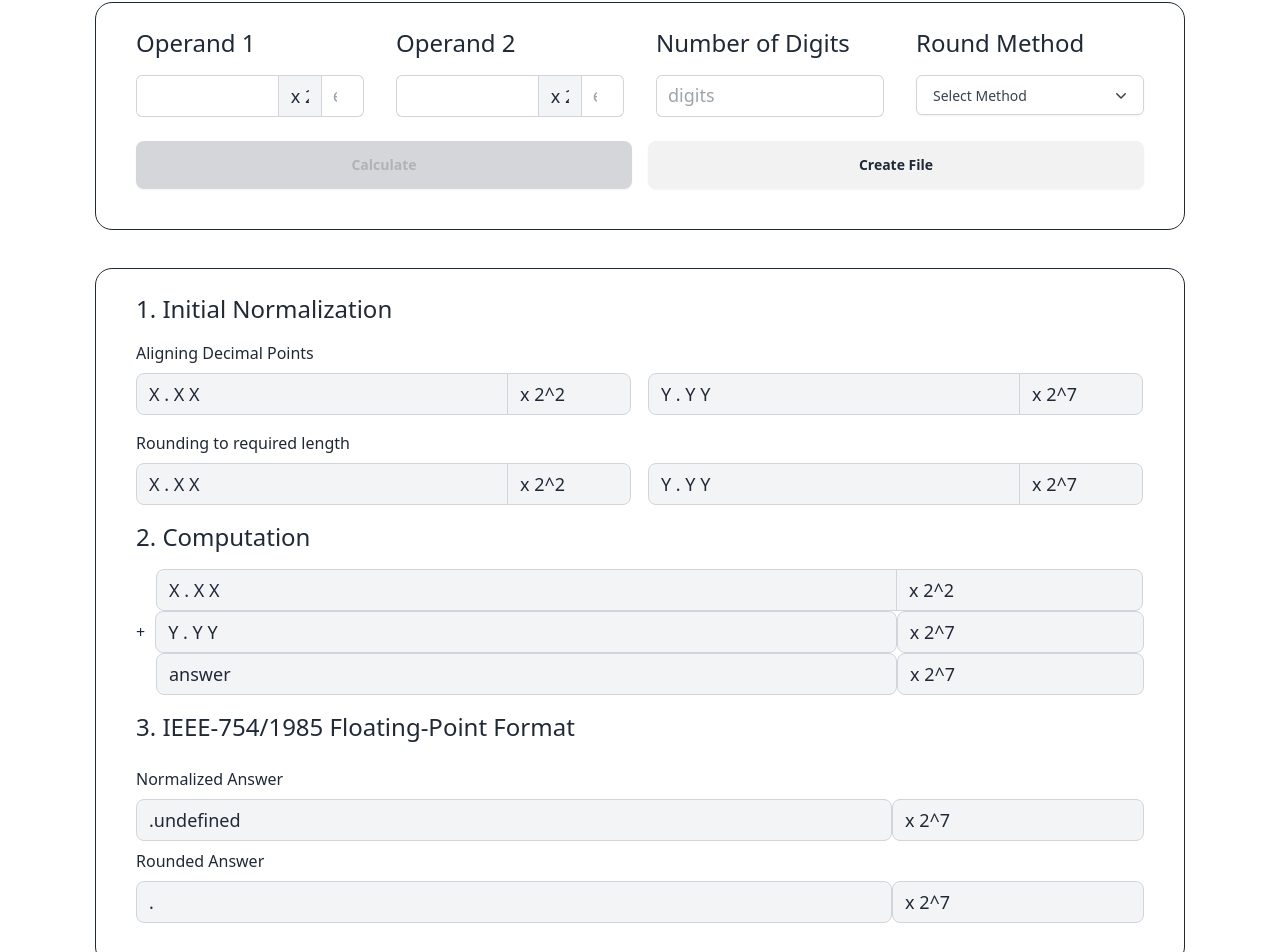
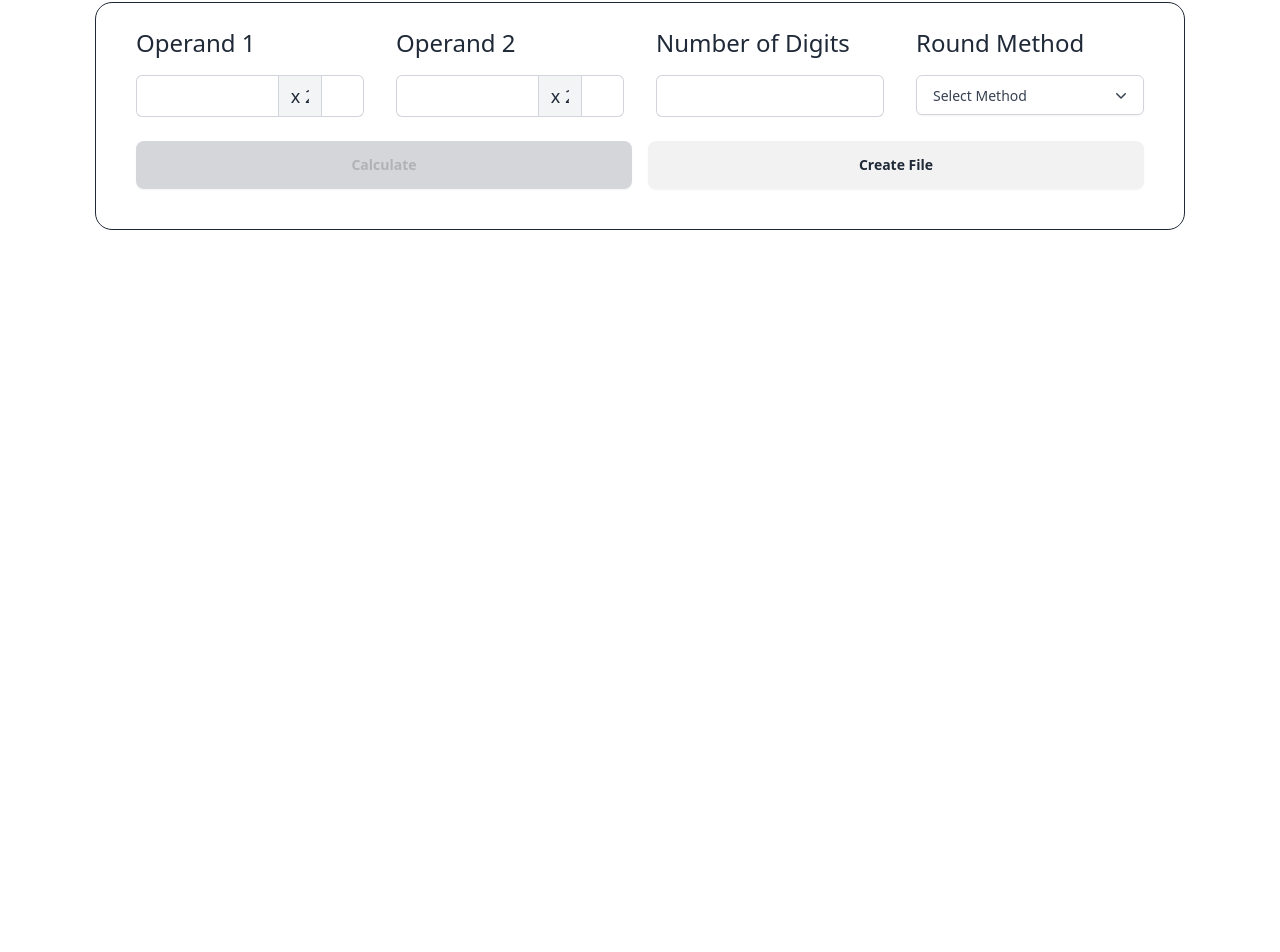
Before and after one commit to airemcs/ieee-754, a React (Vite) app: page / in a window 1280 px wide. Shown: the part 114-1066 px from the top of the page. After the commit the page ends 800 px from the top, so only its background shows below. Built offline with nearby package versions, Linux system fonts and the light colour scheme; what tailwindcss-opentype would draw is missing.

Commit message:
Frontend Readjustment

```diff
--- a/src/components/Input.jsx
+++ b/src/components/Input.jsx
@@ -3,6 +3,7 @@ import Output from './Output';
 import CreateFile from './CreateFile';
 
 export default function Input() {
+
   const [isOpen, setIsOpen] = useState(false);
   const [selectedOption, setSelectedOption] = useState(null);
   const [operand1, setOperand1] = useState('');
@@ -12,6 +13,7 @@ export default function Input() {
   const [numberOfDigits, setNumberOfDigits] = useState('');
   const [roundMethod, setRoundMethod] = useState('');
   const [errors, setErrors] = useState({ operand1: false, operand2: false });
+  const [showOutput, setShowOutput] = useState(false);
   const [normalizedValues, setNormalizedValues] = useState({
     operand1Normalized: '',
     operand1Exponent: '',
@@ -180,6 +182,9 @@ export default function Input() {
         operand2Normalized,
         operand2Exponent: maxExponent
       });
+      setShowOutput(true);
+    } else {
+      setShowOutput(false);
     }
   };
 
@@ -233,43 +238,47 @@ export default function Input() {
 
   <div className="lg:grid lg:grid-cols-12 lg:gap-8 lg:mb-4">
 
-    <div className="w-full mb-2 lg:mb-0 col-span-3 mb-4 lg:mb-0">
+    <div className="w-full col-span-3 mb-4 lg:mb-0">
       <label htmlFor="" className="block text-xl lg:text-2xl font-medium mb-2 lg:mb-4">Operand 1</label>
       <div className="join w-full">
         <input type="text" placeholder="" value={operand1} onChange={(e) => setOperand1(e.target.value)}
         className={`join-item w-full text-lg rounded-md py-1.5 px-3 ring-1 ring-inset ${errors.operand1 ? 'ring-red-500' : 'ring-gray-300'}`}/>
-        <input type="text" id="" aria-label="" value="x 2" disabled
+        <input type="text" id="" aria-label="" value="x 2 ^" disabled
         className="join-item w-1/4 text-lg rounded-lg py-1.5 px-3 bg-gray-100 border border-gray-300 cursor-not-allowed"/>
-        <input id="" name="" type="number" placeholder="exponent" value={operand1Exponent}
+        <input id="" name="" type="number" placeholder="" value={operand1Exponent}
           onChange={(e) => setOperand1Exponent(e.target.value)}
-          className="join-item w-1/2 lg:w-1/4 text-lg pb-2 rounded-md py-1.5 px-3 ring-1 ring-inset ring-gray-300"/>
+          className="join-item w-1/4 lg:w-1/4 text-lg pb-2 rounded-md py-1.5 px-3 ring-1 ring-inset ring-gray-300"/>
       </div>
     </div>
-    <div className="w-full mb-2 lg:mb-0 col-span-3 mb-4 lg:mb-0">
+
+    <div className="w-full col-span-3 mb-4 lg:mb-0">
       <label htmlFor="" className="block text-xl lg:text-2xl font-medium mb-2 lg:mb-4">Operand 2</label>
       <div className="join w-full">
         <input type="text" placeholder="" value={operand2} onChange={(e) => setOperand2(e.target.value)}
         className={`join-item w-full text-lg rounded-md py-1.5 px-3 ring-1 ring-inset ${errors.operand2 ? 'ring-red-500' : 'ring-gray-300'}`} />
-        <input type="text" id="" aria-label="" value="x 2" disabled
+        <input type="text" id="" aria-label="" value="x 2 ^" disabled
         className="join-item w-1/4 text-lg rounded-lg py-1.5 px-3 bg-gray-100 border border-gray-300 cursor-not-allowed"/>
-        <input id="" name="" type="number" placeholder="exponent" value={operand2Exponent}
+        <input id="" name="" type="number" placeholder="" value={operand2Exponent}
           onChange={(e) => setOperand2Exponent(e.target.value)}
-          className="join-item w-1/2 lg:w-1/4 text-lg pb-2 rounded-md py-1.5 px-3 ring-1 ring-inset ring-gray-300"/>
+          className="join-item w-1/4 lg:w-1/4 text-lg pb-2 rounded-md py-1.5 px-3 ring-1 ring-inset ring-gray-300"/>
       </div>
     </div>
+
     <div className="w-full mb-2 lg:mb-0 col-span-3">
       <label htmlFor="" className="block text-xl lg:text-2xl font-medium mb-2 lg:mb-4">Number of Digits</label>
       <div className="join w-full">
-      <input name="" type="number" placeholder="digits" value={numberOfDigits} onChange={handleNumberOfDigitsChange}
+      <input name="" type="number" placeholder="" value={numberOfDigits} onChange={handleNumberOfDigitsChange}
        className="join-item w-full lg:w-full text-lg pb-2 rounded-md py-1.5 px-3 ring-1 ring-inset ring-gray-300"/>
       </div>
     </div>
+
     <div className="w-full mb-2 lg:mb-0 col-span-3">
 
       <label htmlFor="" className="block text-xl lg:text-2xl font-medium mb-2 lg:mb-4">Round Method</label>
       <div className="join w-full relative mb-2 lg:mb-0">
 
       <div className="relative inline-block text-left w-full">
+
         <button type="button" id="menu-button" aria-expanded="true" aria-haspopup="true" onClick={toggleDropdown}
           className="join-item pt-2.5 h-full inline-flex w-full justify-between rounded-md border border-gray-300 shadow-sm px-4 py-2 bg-white text-sm font-medium text-gray-700 hover:bg-gray-50 focus:outline-none">
           {selectedOption || 'Select Method'}
@@ -277,6 +286,7 @@ export default function Input() {
             <path fillRule="evenodd" d="M5.23 7.21a.75.75 0 011.06-.02l3.72 3.79 3.72-3.79a.75.75 0 111.08 1.04l-4.25 4.33a.75.75 0 01-1.08 0l-4.25-4.33a.75.75 0 01-.02-1.06z" clipRule="evenodd" />
           </svg>
         </button>
+
         {isOpen && (
           <div role="menu" aria-orientation="vertical" aria-labelledby="menu-button"
             className="origin-top-right absolute right-0 mt-2 w-full rounded-md shadow-lg bg-white ring-1 ring-black ring-opacity-5 focus:outline-none">
@@ -288,10 +298,12 @@ export default function Input() {
             </div>
           </div>
         )}
-        </div>
-      </div>
+
       </div>
 
+    </div>
+
+  </div>
   </div>
 
     <div className="flex justify-center space-x-4">
@@ -313,12 +325,13 @@ export default function Input() {
       applyRounding={applyRounding}
       normalizeResult={normalizeResult}/>
     </div>
+
   </div>
   </div>
   </div>
 
-  <Output
-          operand1={operand1}
+  {showOutput && (
+          <Output operand1={operand1}
           operand2={operand2}
           operand1ExponentO={operand1Exponent}
           operand2ExponentO={operand2Exponent}
@@ -333,8 +346,9 @@ export default function Input() {
           getCarry={getCarry}
           addBinary={addBinary}
           applyRounding={applyRounding}
-          normalizeResult={normalizeResult}
-        />
+          normalizeResult={normalizeResult} />
+        )}
+
   </>
   )
 }
--- a/src/components/Output.jsx
+++ b/src/components/Output.jsx
@@ -14,72 +14,82 @@ export default function Output({operand1Normalized,operand1Exponent,operand2Norm
             <label htmlFor="">Aligning Decimal Points</label>
             <div className="lg:flex justify-center space-y-4 lg:space-y-0 lg:space-x-4 mb-2">
               <div className="join flex-1">
-                <input type="text" value={operand1Normalized || "X . X X"} disabled
+                <input type="text" value={operand1Normalized || ""} disabled
                   className="join-item w-3/4 text-lg rounded-lg py-1.5 px-3 bg-gray-100 border border-gray-300 cursor-not-allowed" />
-                <input type="text" value={operand1Exponent ? `x 2^${operand1Exponent}` : "x 2^2"} disabled
+                <input type="text" value={operand1Exponent ? `x 2^${operand1Exponent}` : ""} disabled
                   className="join-item w-1/4 text-lg rounded-lg py-1.5 px-3 bg-gray-100 border border-gray-300 cursor-not-allowed" />
               </div>
               <div className="join flex-1">
-                <input type="text" value={operand2Normalized || "Y . Y Y"} disabled
+                <input type="text" value={operand2Normalized || ""} disabled
                   className="join-item w-3/4 text-lg rounded-lg py-1.5 px-3 bg-gray-100 border border-gray-300 cursor-not-allowed" />
-                <input type="text" value={operand2Exponent ? `x 2^${operand2Exponent}` : "x 2^7"} disabled
+                <input type="text" value={operand2Exponent ? `x 2^${operand2Exponent}` : ""} disabled
                   className="join-item w-1/4 text-lg rounded-lg py-1.5 px-3 bg-gray-100 border border-gray-300 cursor-not-allowed" />
               </div>
             </div>
-            <label htmlFor="">Rounding to required length</label>
+            <label htmlFor="">Rounding to Required Length (Digits)</label>
             <div className="lg:flex justify-center space-y-4 lg:space-y-0 lg:space-x-4 mb-2">
               <div className="join flex-1">
-                <input type="text" value={Operand1RequiredLength || "X . X X"} disabled
+                <input type="text" value={Operand1RequiredLength || ""} disabled
                   className="join-item w-3/4 text-lg rounded-lg py-1.5 px-3 bg-gray-100 border border-gray-300 cursor-not-allowed" />
-                <input type="text" value={operand1Exponent ? `x 2^${operand1Exponent}` : "x 2^2"} disabled
+                <input type="text" value={operand1Exponent ? `x 2^${operand1Exponent}` : ""} disabled
                   className="join-item w-1/4 text-lg rounded-lg py-1.5 px-3 bg-gray-100 border border-gray-300 cursor-not-allowed" />
               </div>
               <div className="join flex-1">
-                <input type="text" value={Operand2RequiredLength || "Y . Y Y"} disabled
+                <input type="text" value={Operand2RequiredLength || ""} disabled
                   className="join-item w-3/4 text-lg rounded-lg py-1.5 px-3 bg-gray-100 border border-gray-300 cursor-not-allowed" />
-                <input type="text" value={operand2Exponent ? `x 2^${operand2Exponent}` : "x 2^7"} disabled
+                <input type="text" value={operand2Exponent ? `x 2^${operand2Exponent}` : ""} disabled
                   className="join-item w-1/4 text-lg rounded-lg py-1.5 px-3 bg-gray-100 border border-gray-300 cursor-not-allowed" />
               </div>
             </div>
+
             <label htmlFor="" className="block text-xl lg:text-2xl font-medium mb-2">2. Computation</label>
-            <div className="lg:flex justify-center space-y-0 lg:space-y-0 mb-2 flex-col w-full">
+
+            <div className="lg:flex justify-center space-y-0 lg:space-y-0 mb-2 flex-col w-full gap-y-0 lg:gap-y-4">
+
               <div className="join flex-1 ml-5">
-                <input type="text" value={Operand1RequiredLength || "X . X X"} disabled
+                <input type="text" value={Operand1RequiredLength || ""} disabled
                   className="join-item w-3/4 text-lg rounded-lg py-1.5 px-3 bg-gray-100 border border-gray-300 cursor-not-allowed" />
-                <input type="text" value={operand1Exponent ? `x 2^${operand1Exponent}` : "x 2^2"} disabled
+                <input type="text" value={operand1Exponent ? `x 2^${operand1Exponent}` : ""} disabled
                   className="join-item w-1/4 text-lg rounded-lg py-1.5 px-3 bg-gray-100 border border-gray-300 cursor-not-allowed" />
               </div>
+
               <div className="flex flex-1 rounded-lg flex-row gap-2.5 items-center">
                 <div>+</div>
-                <div className="w-full">
-                  <input type="text" value={Operand2RequiredLength || "Y . Y Y"} disabled
+                <div className="join w-full">
+                  <input type="text" value={Operand2RequiredLength || ""} disabled
                     className="join-item w-3/4 text-lg rounded-lg py-1.5 px-3 bg-gray-100 border border-gray-300 cursor-not-allowed" />
-                  <input type="text" value={operand2Exponent ? `x 2^${operand2Exponent}` : "x 2^7"} disabled
+                  <input type="text" value={operand2Exponent ? `x 2^${operand2Exponent}` : ""} disabled
                     className="join-item w-1/4 text-lg rounded-lg py-1.5 px-3 bg-gray-100 border border-gray-300 cursor-not-allowed" />
                 </div>
               </div>
-              <div className="flex-1 rounded-lg ml-5 flex ">
-                <input type="text" id="" aria-label="" value={Operand1RequiredLength && Operand2RequiredLength ? addBinary(Operand1RequiredLength, Operand2RequiredLength) : "answer"} disabled
+
+              <div className="flex flex-1 rounded-lg flex-row gap-2.5 items-center">
+                <div>=</div>
+              <div className="join w-full">
+                <input type="text" id="" aria-label="" value={Operand1RequiredLength && Operand2RequiredLength ? addBinary(Operand1RequiredLength, Operand2RequiredLength) : ""} disabled
                   className="rounded-lg lg:join-item w-3/4 text-lg rounded-l-lg lg:rounded-lg py-1.5 px-3 bg-gray-100 border border-gray-300 cursor-not-allowed" />
-                <input type="text" value={operand2Exponent ? `x 2^${operand2Exponent}` : "x 2^7"} disabled
+                <input type="text" value={operand2Exponent ? `x 2^${operand2Exponent}` : ""} disabled
                   className="join-item w-1/4 text-lg rounded-lg py-1.5 px-3 bg-gray-100 border border-gray-300 cursor-not-allowed" />
               </div>
+              </div>
+
             </div>
+
             <label htmlFor="" className="block text-xl lg:text-2xl font-medium mb-2 lg:mb-4">3. IEEE-754/1985 Floating-Point Format</label>
             <div className="flex flex-row w-full mb-4 lg:mb-0">
               <div className="w-full mb-2 flex flex-col gap-2">
                 <label htmlFor="">Normalized Answer</label>
-                <div className="w-full">
-                  <input type="text" value={normalizeResult(result, operand2Exponent).normalizedResult || "Y . Y Y"} disabled
+                <div className="join w-full">
+                  <input type="text" value={normalizeResult(result, operand2Exponent).normalizedResult || ""} disabled
                     className="join-item w-3/4 text-lg rounded-lg py-1.5 px-3 bg-gray-100 border border-gray-300 cursor-not-allowed" />
-                  <input type="text" value={operand2Exponent ? `x 2^${normalizeResult(result, operand2Exponent).normalizedExponent}` : "x 2^7"} disabled
+                  <input type="text" value={operand2Exponent ? `x 2^${normalizeResult(result, operand2Exponent).normalizedExponent}` : ""} disabled
                     className="join-item w-1/4 text-lg rounded-lg py-1.5 px-3 bg-gray-100 border border-gray-300 cursor-not-allowed" />
                 </div>
                 <label htmlFor="">Rounded Answer</label>
-                <div className="w-full">
-                  <input type="text" value={applyRounding(normalizeResult(result, operand2Exponent).normalizedResult, numberOfDigits) || "Y . Y Y"} disabled
+                <div className="join w-full">
+                  <input type="text" value={applyRounding(normalizeResult(result, operand2Exponent).normalizedResult, numberOfDigits) || ""} disabled
                     className="join-item w-3/4 text-lg rounded-lg py-1.5 px-3 bg-gray-100 border border-gray-300 cursor-not-allowed" />
-                  <input type="text" value={operand2Exponent ? `x 2^${normalizeResult(result, operand2Exponent).normalizedExponent}` : "x 2^7"} disabled
+                  <input type="text" value={operand2Exponent ? `x 2^${normalizeResult(result, operand2Exponent).normalizedExponent}` : ""} disabled
                     className="join-item w-1/4 text-lg rounded-lg py-1.5 px-3 bg-gray-100 border border-gray-300 cursor-not-allowed" />
                 </div>
               </div>
```
Lines whose indentation alone changed are shown as unchanged.
